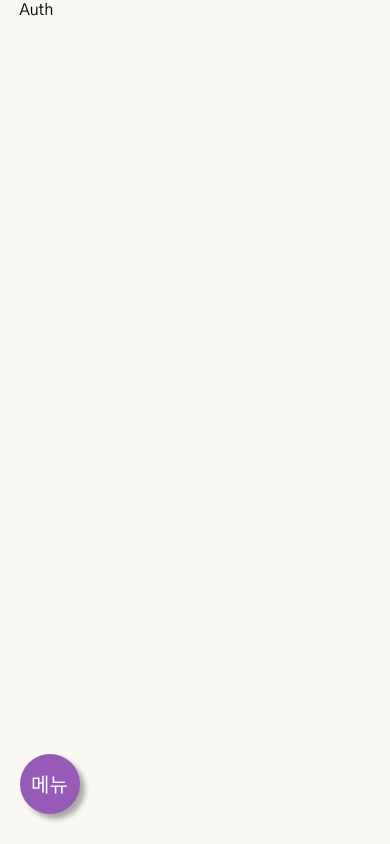
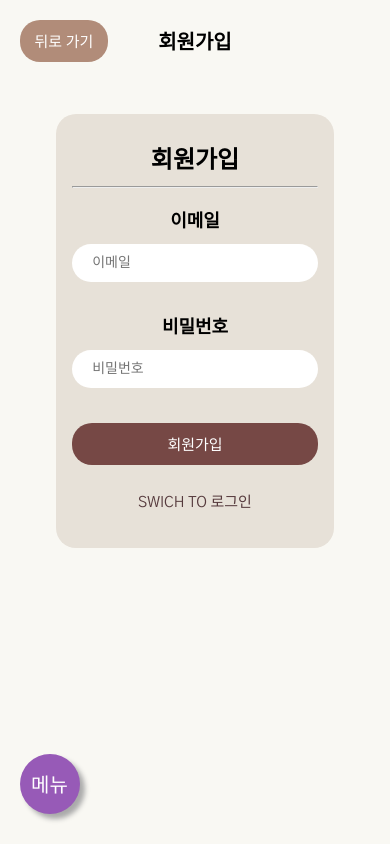
Before and after one commit to Yoonyesol/Dream_note, a React (Create React App) app: page /auth in a window 390 px wide. Built offline with nearby package versions, Linux system fonts and the light colour scheme; no server answers.

Commit message:
:sparkles:Firebase를 이용한 회원가입 기능 구현

```diff
--- a/package.json
+++ b/package.json
@@ -6,6 +6,7 @@
     "@testing-library/jest-dom": "^5.17.0",
     "@testing-library/react": "^13.4.0",
     "@testing-library/user-event": "^13.5.0",
+    "firebase": "^10.4.0",
     "react": "^18.2.0",
     "react-dom": "^18.2.0",
     "react-router-dom": "^6.16.0",
--- a/public/index.html
+++ b/public/index.html
@@ -1,5 +1,5 @@
 <!DOCTYPE html>
-<html lang="en">
+<html lang="ko">
   <head>
     <meta charset="utf-8" />
     <link rel="icon" href="%PUBLIC_URL%/favicon.ico" />
--- a/src/components/Card.js
+++ b/src/components/Card.js
@@ -1,6 +1,6 @@
 import "./Card.css";
 
 const Card = (props) => {
-  return <div className="card">{props.children}</div>;
+  return <div className={`card ${props.className}`}>{props.children}</div>;
 };
 export default Card;
--- /dev/null
+++ b/src/firebase-config.js
@@ -0,0 +1,18 @@
+import { initializeApp } from "firebase/app";
+import { getAnalytics } from "firebase/analytics";
+import { getAuth } from "firebase/auth"; //회원가입을 위해 추가
+
+const firebaseConfig = {
+  apiKey: process.env.REACT_APP_API_KEY,
+  authDomain: process.env.REACT_APP_AUTH_DOMAIN,
+  projectId: process.env.REACT_APP_PROJECT_ID,
+  storageBucket: process.env.REACT_APP_STORAGE_BUCKET,
+  messagingSenderId: process.env.REACT_APP_MESSAGING_SENDER_ID,
+  appId: process.env.REACT_APP_APP_ID,
+  measurementId: process.env.REACT_APP_MEASUREMENT_ID,
+};
+
+// Initialize Firebase
+const app = initializeApp(firebaseConfig);
+const analytics = getAnalytics(app);
+export const auth = getAuth(app); //회원가입을 위해 추가
--- /dev/null
+++ b/src/pages/Auth.css
@@ -0,0 +1,62 @@
+.authentication {
+  width: 70%;
+  max-width: 25rem;
+  margin: 7rem auto;
+  text-align: center;
+}
+
+.input-field {
+  margin-bottom: 10px;
+  display: flex;
+  flex-direction: column;
+}
+
+h4 {
+  margin: 10px 0px;
+}
+
+.input-field input {
+  margin-bottom: 20px;
+  display: flex;
+  border: none;
+  border-radius: 20px;
+  background-color: white;
+
+  padding: 10px 20px;
+
+  font-family: "Gothic A1", sans-serif;
+  font-size: 16px;
+}
+
+.btn-field {
+  display: flex;
+  justify-content: space-evenly;
+}
+
+.input-field button {
+  margin-top: 15px;
+  width: 50%;
+}
+
+@media screen and (min-width: 280px) and (max-width: 512px) {
+  h2 {
+    margin: 10px 0;
+  }
+
+  .authentication {
+    margin: 2rem auto;
+  }
+
+  .input-field input {
+    font-size: 14px;
+  }
+
+  .btn-field {
+    flex-direction: column;
+  }
+
+  .input-field button {
+    margin-top: 15px;
+    width: 100%;
+  }
+}
--- a/src/pages/Auth.js
+++ b/src/pages/Auth.js
@@ -1,5 +1,65 @@
+import React, { useState } from "react";
+import { createUserWithEmailAndPassword } from "firebase/auth";
+import { auth } from "../firebase-config";
+
+import Card from "../components/Card";
+import Button from "../components/Button";
+import "./Auth.css";
+import Header from "../components/Header";
+import { useNavigate } from "react-router-dom";
+
 const Auth = () => {
-  return <div>Auth</div>;
+  const [email, setEmail] = useState("");
+  const [password, setPassword] = useState("");
+
+  const navigate = useNavigate();
+
+  const signIn = async () => {
+    console.log(email, password);
+    try {
+      const user = await createUserWithEmailAndPassword(auth, email, password);
+      console.log(user);
+    } catch (err) {
+      console.log(err);
+    }
+  };
+
+  return (
+    <React.Fragment>
+      <Header
+        leftBtn={
+          <Button
+            type="light-brown"
+            text={"뒤로 가기"}
+            onClick={() => navigate(-1)}
+          />
+        }
+        headText={"회원가입"}
+      />
+      <Card className="authentication">
+        <h2>회원가입</h2>
+        <hr />
+        <div className="input-field">
+          <h4>이메일</h4>
+          <input
+            type="email"
+            placeholder="이메일"
+            onChange={(e) => setEmail(e.target.value)}
+          />
+          <h4>비밀번호</h4>
+          <input
+            type="password"
+            placeholder="비밀번호"
+            onChange={(e) => setPassword(e.target.value)}
+          />
+          <div className="btn-field">
+            <Button text={"회원가입"} type="dark-brown" onClick={signIn} />
+            <Button text={"SWICH TO 로그인"} />
+          </div>
+        </div>
+      </Card>
+    </React.Fragment>
+  );
 };
 
 export default Auth;
```
Also changed, not shown: 2 other files (tests, documents, lock files or other folders).
